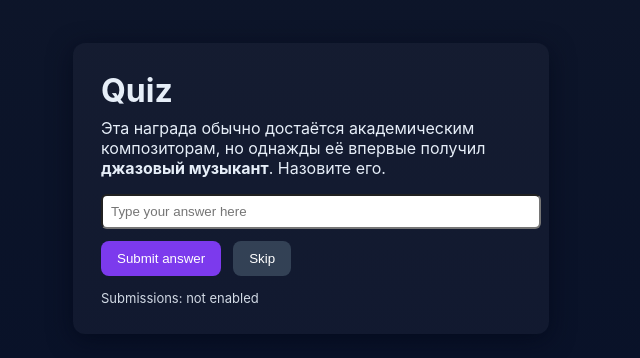
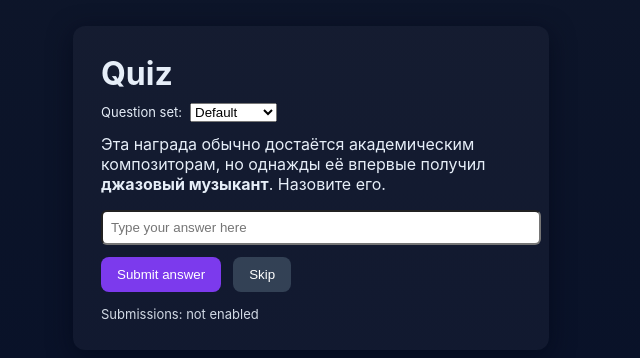
Before and after one commit to anastasia-kerr/e-bat, a React (Vite) app: page / in a window 1280 px wide. Shown: the part 212-570 px from the top of the page, without its empty margins (329-969 px from the left). Built offline with nearby package versions, Linux system fonts and the light colour scheme.

Commit message:
Add 3-clues question set and selector in UI

```diff
--- a/src/App.jsx
+++ b/src/App.jsx
@@ -1,5 +1,6 @@
 import React, { useState, useMemo } from 'react'
 import questionsData from './questions.json'
+import cluesData from './questions_3clues.json'
 import { SUBMIT_URL } from './config'
 
 export default function App() {
@@ -7,8 +8,12 @@ export default function App() {
   const [status, setStatus] = useState(null)
   const [result, setResult] = useState(null)
   const [index, setIndex] = useState(0)
+  const [dataset, setDataset] = useState('default')
 
-  const questions = useMemo(() => (questionsData && questionsData.results) || [], [])
+  const questions = useMemo(() => {
+    if (dataset === 'clues') return (cluesData && cluesData.results) || []
+    return (questionsData && questionsData.results) || []
+  }, [dataset])
 
   async function handleSubmit(e) {
     e.preventDefault()
@@ -115,6 +120,17 @@ export default function App() {
     <div className="container">
       <h1 className="title">Quiz</h1>
 
+      <div style={{ marginBottom: 12 }}>
+        <label style={{ fontSize: 13, marginRight: 8 }}>Question set:</label>
+        <select value={dataset} onChange={(e) => { setDataset(e.target.value); setIndex(0); setResult(null); setStatus(null); }}>
+          <option value="default">Default</option>
+          <option value="clues">3-clues set</option>
+        </select>
+        {dataset === 'clues' && cluesData && cluesData.source && (
+          <div style={{ fontSize: 12, opacity: 0.8, marginTop: 6 }}>{cluesData.source} — {cluesData.note}</div>
+        )}
+      </div>
+
       {current ? (
         <form onSubmit={handleSubmit}>
           <p className="question" dangerouslySetInnerHTML={{ __html: formatQuestion(current.question) }} />
--- /dev/null
+++ b/src/questions_3clues.json
@@ -0,0 +1,111 @@
+{
+  "source": "OpenTDB amount=50",
+  "note": "15 вопросов (~30%) выбраны как наиболее подходящие для формата «3 несвязные подсказки → один ответ».",
+  "results": [
+    {
+      "type": "open",
+      "difficulty": "easy",
+      "category": "Развлечения",
+      "question": "1) Шериф с верёвкой\n2) «У меня новая игрушка!»\n3) У него была комната\nКто это?",
+      "correct_answer": "Энди"
+    },
+    {
+      "type": "open",
+      "difficulty": "medium",
+      "category": "География",
+      "question": "1) Страна без выхода к морю в ЮВА\n2) Три буквы на ценнике\n3) Это не рубль и не доллар\nЧто это?",
+      "correct_answer": "Кип"
+    },
+    {
+      "type": "open",
+      "difficulty": "medium",
+      "category": "Кино",
+      "question": "1) Число, которое «включает» невозможное\n2) Дорога появляется позади\n3) Не км/ч, а mph\nЧто это за скорость?",
+      "correct_answer": "88 mph"
+    },
+    {
+      "type": "open",
+      "difficulty": "easy",
+      "category": "Видеоигры",
+      "question": "1) Поймали покемона, но это не покемон\n2) Консоль с названием из сна\n3) Sega\nЧто это?",
+      "correct_answer": "Dreamcast"
+    },
+    {
+      "type": "open",
+      "difficulty": "easy",
+      "category": "Музыка",
+      "question": "1) Самолётики из бумаги\n2) Три точки в псевдониме\n3) Mathangi Arulpragasam\nКто это?",
+      "correct_answer": "M.I.A."
+    },
+    {
+      "type": "open",
+      "difficulty": "easy",
+      "category": "Мифология",
+      "question": "1) Лабиринт\n2) Ариадна и нить\n3) Человек + …\nКто это?",
+      "correct_answer": "Минотавр"
+    },
+    {
+      "type": "open",
+      "difficulty": "hard",
+      "category": "Настолки",
+      "question": "1) D&D 5e\n2) «Самый страшный» из бестиария\n3) Имя звучит как катастрофа\nКто это?",
+      "correct_answer": "Тараск"
+    },
+    {
+      "type": "open",
+      "difficulty": "easy",
+      "category": "Аниме и манга",
+      "question": "1) Два брата\n2) Один — в доспехах\n3) Фамилия на английском из 5 букв\nКакая фамилия?",
+      "correct_answer": "Elric"
+    },
+    {
+      "type": "open",
+      "difficulty": "medium",
+      "category": "История",
+      "question": "1) 268,8\n2) Айсберг\n3) Это не высота и не скорость\nЧто это за величина?",
+      "correct_answer": "Длина «Титаника» (268,8 м)"
+    },
+    {
+      "type": "open",
+      "difficulty": "medium",
+      "category": "Наука",
+      "question": "1) 92\n2) Таблица Менделеева\n3) Название планеты тут ни при чём\nЧто это за элемент?",
+      "correct_answer": "Уран"
+    },
+    {
+      "type": "open",
+      "difficulty": "easy",
+      "category": "Видеоигры",
+      "question": "1) Пустошь\n2) Ядерная эстетика\n3) Год до 1998\nКогда вышла первая игра?",
+      "correct_answer": "1997"
+    },
+    {
+      "type": "open",
+      "difficulty": "hard",
+      "category": "Настолки",
+      "question": "1) Деньги из коробки\n2) Улицы и аренда\n3) Изначально игра была «про хозяев»\nКак назывался прототип?",
+      "correct_answer": "The Landlord's Game"
+    },
+    {
+      "type": "open",
+      "difficulty": "medium",
+      "category": "Гаджеты",
+      "question": "1) Дополненная реальность\n2) Очки, но не для зрения\n3) Компания из Редмонда\nКто разработал устройство?",
+      "correct_answer": "Microsoft"
+    },
+    {
+      "type": "open",
+      "difficulty": "easy",
+      "category": "Наука",
+      "question": "1) 299 792 458\n2) Вакуум\n3) Постоянная, которую знают все физики\nЧто это?",
+      "correct_answer": "Скорость света"
+    },
+    {
+      "type": "open",
+      "difficulty": "easy",
+      "category": "Техника",
+      "question": "1) Три буквы на корпусе монитора\n2) Кристаллы, но не украшения\n3) Display в конце\nЧто это за аббревиатура?",
+      "correct_answer": "LCD (Liquid Crystal Display)"
+    }
+  ]
+}
```
